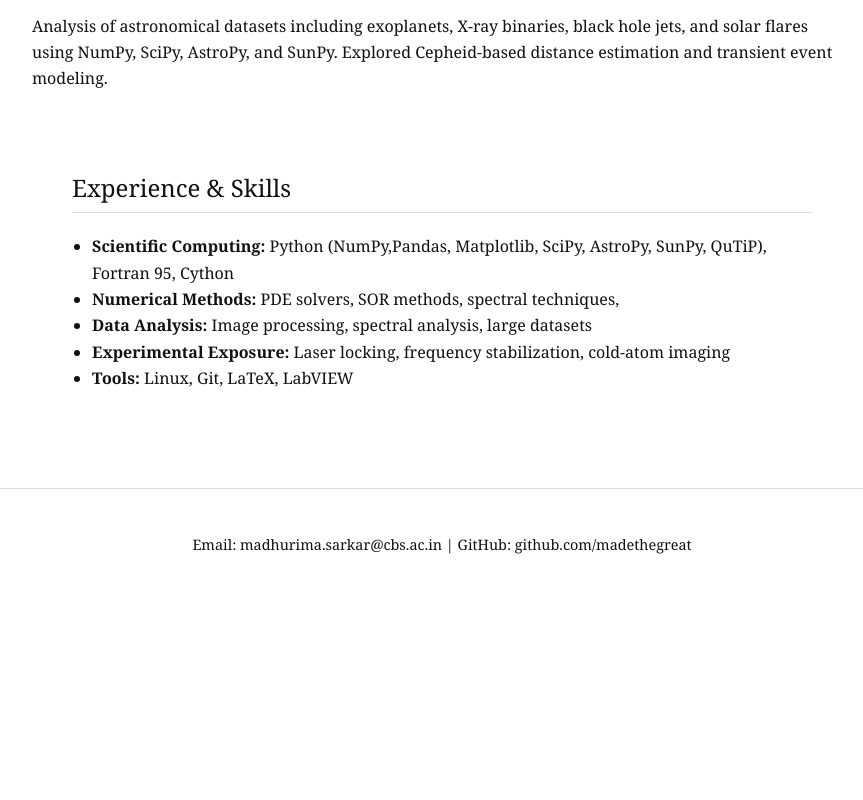
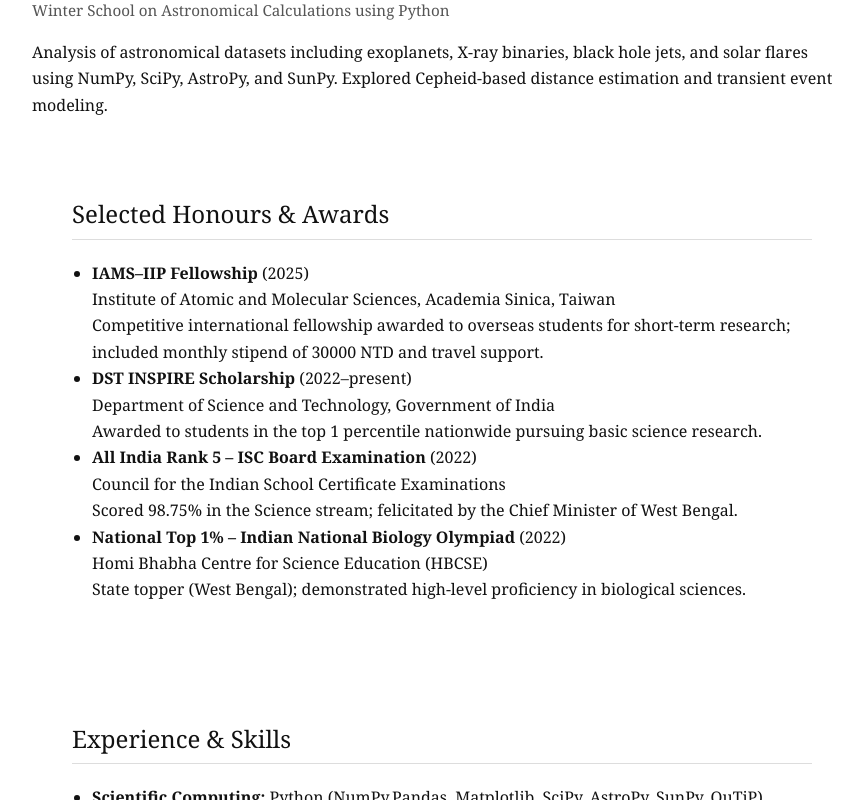
Before and after one commit to madethegreat/madethegreat.github.io, a plain HTML site: page index.html in a window 1280 px wide. Shown: the part 2000-2800 px from the top of the page, without its empty margins (198-1061 px from the left). Before the commit the page ends 2601 px from the top, so only its background shows below. Drawn offline with Linux system fonts and the light colour scheme.

Commit message:
Update index.html

```diff
--- a/index.html
+++ b/index.html
@@ -21,6 +21,7 @@
       <a href="#projects">Projects</a>
       <a href="#experience">Experience</a>
       <a href="#sawm">Summer and Winter Schools</a>
+      <a href="#honours">Awards and Honours</a>
       <a href="project/cv_sarkar_madhurima (1).pdf" target="_blank">CV (PDF)</a>
     </nav>
   </div>
@@ -38,7 +39,7 @@
 <section id="about">
   <h2>About Me</h2>
   <p>
-    I am a student in Physics at the UM-DAE Centre for
+    I am a student majoring in Physics at the UM-DAE Centre for
     Excellence in Basic Sciences, Mumbai, with strong interests in
     ultracold atoms , quantum optics and AMO physics .
   </p>
@@ -145,6 +146,36 @@
       Explored Cepheid-based distance estimation and transient event modeling.
     </p>
   </div>
+    <section id="honours">
+  <h2>Selected Honours & Awards</h2>
+
+  <ul>
+    <li>
+      <strong>IAMS–IIP Fellowship</strong> (2025) <br>
+      Institute of Atomic and Molecular Sciences, Academia Sinica, Taiwan <br>
+      Competitive international fellowship awarded to overseas students for short-term research; included monthly stipend of 30000 NTD and travel support.
+    </li>
+
+    <li>
+      <strong>DST INSPIRE Scholarship</strong> (2022–present) <br>
+      Department of Science and Technology, Government of India <br>
+      Awarded to students in the top 1 percentile nationwide pursuing basic science research.
+    </li>
+
+    <li>
+      <strong>All India Rank 5 – ISC Board Examination</strong> (2022) <br>
+      Council for the Indian School Certificate Examinations <br>
+      Scored 98.75% in the Science stream; felicitated by the Chief Minister of West Bengal.
+    </li>
+
+    <li>
+      <strong>National Top 1% – Indian National Biology Olympiad</strong> (2022) <br>
+      Homi Bhabha Centre for Science Education (HBCSE) <br>
+      State topper (West Bengal); demonstrated high-level proficiency in biological sciences.
+    </li>
+  </ul>
+</section>
+
 
 <section id="experience">
   <h2>Experience & Skills</h2>
```
